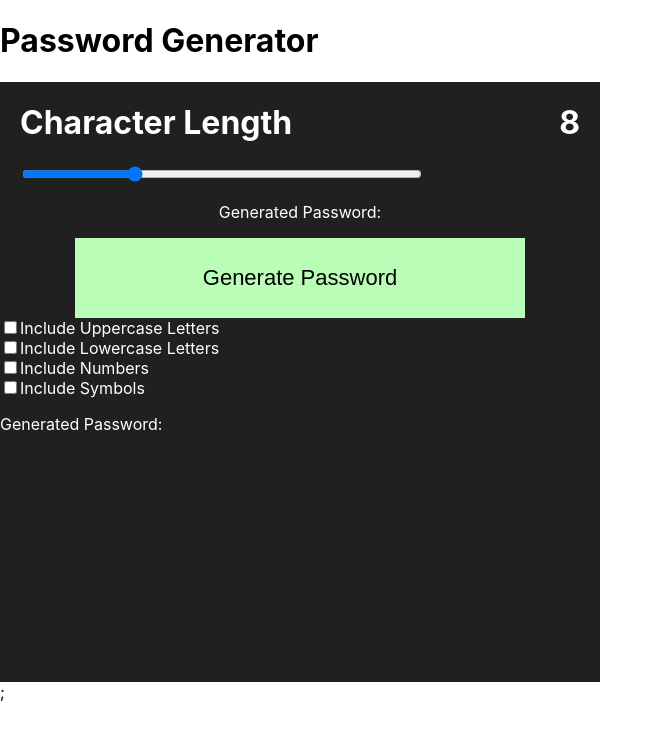
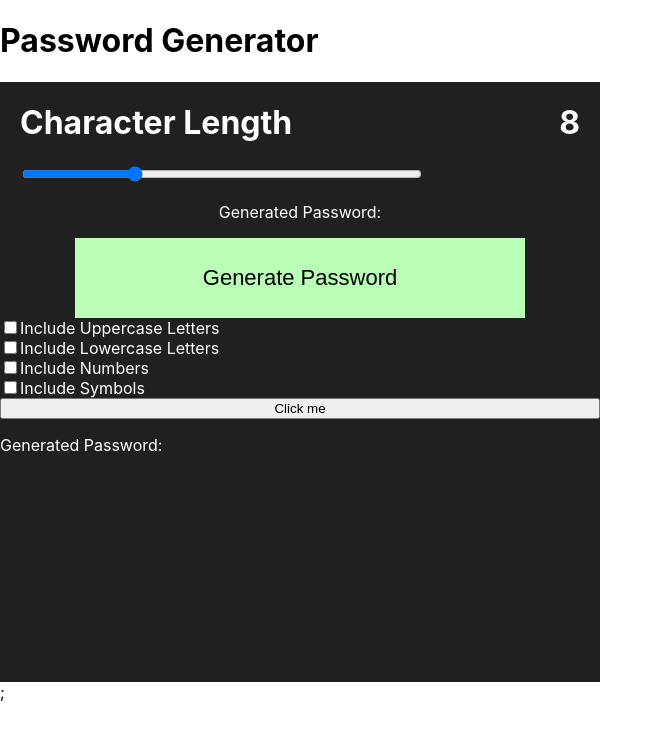
Before and after one commit to Zakariyya98/PasswordGenerator, a React (Create React App) app: page / in a window 1280 px wide. Shown: the top 736 px of the page, without its empty margins (0-663 px from the left). Built offline with nearby package versions, Linux system fonts and the light colour scheme.

Commit message:
CharacterToggles.jsx: add: working solution for Character Toggles working to select characters

```diff
--- a/src/components/CharacterToggles/CharacterToggles.jsx
+++ b/src/components/CharacterToggles/CharacterToggles.jsx
@@ -38,18 +38,16 @@ const CharacterToggles = () => {
   if (symbolChecked) {
     passwordCharacters.push(characterArrays.Symbols);
   }
-
+  // Move inside the function once working
+  let password = "";
   const generatePasswordWithCheckedCharacters = (length) => {
-    let password = "";
+    // let password = "";
     for (let i = password.length; i < length; i++)
       password += getRandomCharFromString(
         Object.values(passwordCharacters).join("")
       );
-    console.log(password);
-    // console.log(Object.values(characterArrays));
+    setReturnedPassword(password);
   };
-
-  console.log(generatePasswordWithCheckedCharacters(24));
 
   return (
     <div className="character-toggles__container">
@@ -85,6 +83,10 @@ const CharacterToggles = () => {
         <label>Include Symbols</label>
       </div>
 
+      <button onClick={() => generatePasswordWithCheckedCharacters(8)}>
+        Click me
+      </button>
+
       <div>
         <p>Generated Password: {returnedPassword}</p>
       </div>
```
